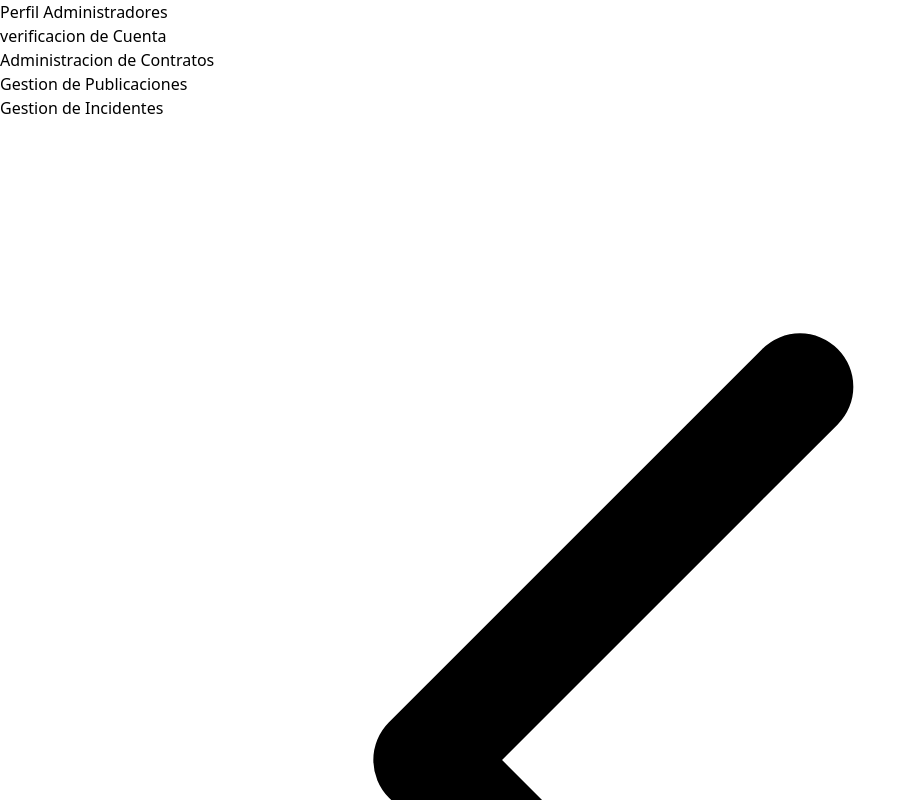
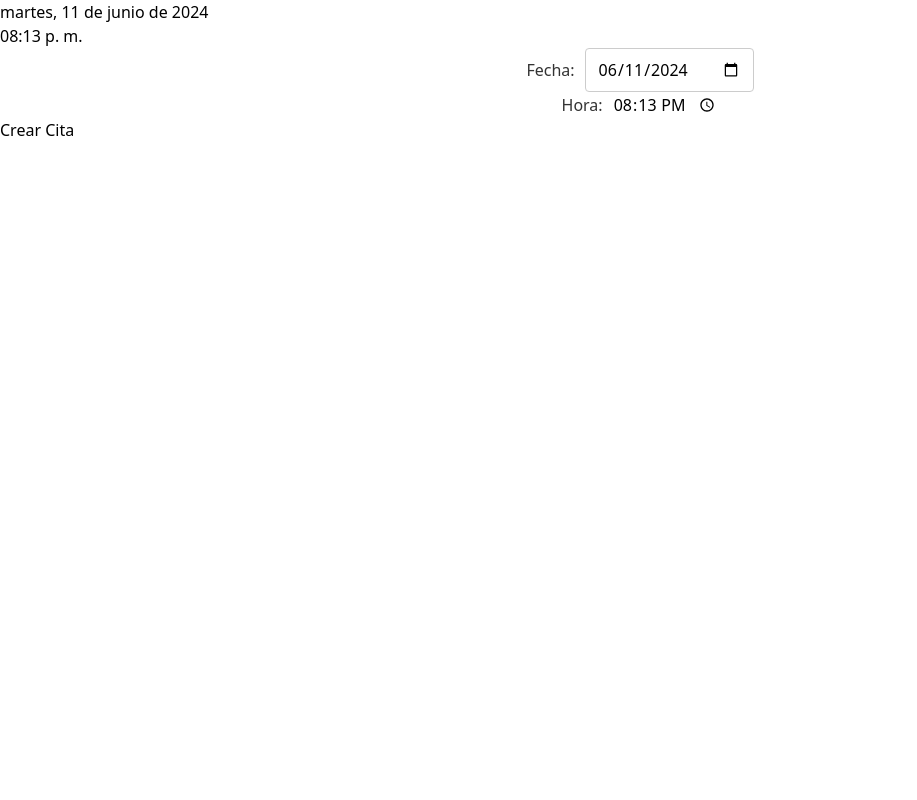
Before and after one commit to StivenDorado/UrbanPoint_2, a React (Vite) app: page / in a window 1280 px wide. Shown: the top 800 px of the page, without its empty margins (0-917 px from the left). Built offline with nearby package versions, Linux system fonts and the light colour scheme.

Commit message:
primer comit

```diff
--- /dev/null
+++ b/src/App.css
@@ -0,0 +1,119 @@
+*{
+  justify-content: center;
+}
+.clock-container {
+  display: flex;
+  flex-direction: column;
+  align-items: center;
+  justify-content: center;
+  background-color: #f5f5f5;
+  border-radius: 8px;
+  box-shadow: 0 2px 4px rgba(0, 0, 0, 0.1);
+  padding: 20px;
+}
+
+.clock-face {
+  position: relative;
+  width: 200px;
+  height: 200px;
+  border: 2px solid #333;
+  border-radius: 50%;
+  margin-bottom: 20px;
+}
+
+.hour-hand, .minute-hand, .second-hand {
+  position: absolute;
+  background-color: #333;
+  border-radius: 4px;
+  transform-origin: bottom center;
+}
+
+.hour-hand {
+  width: 8px;
+  height: 60px;
+  top: 50px;
+  left: 96px;
+}
+
+.minute-hand {
+  width: 6px;
+  height: 80px;
+  top: 30px;
+  left: 97px;
+}
+
+.second-hand {
+  width: 4px;
+  height: 90px;
+  top: 20px;
+  left: 98px;
+  background-color: #f44336;
+}
+
+.clock-center {
+  position: absolute;
+  width: 10px;
+  height: 10px;
+  background-color: #333;
+  border-radius: 50%;
+  top: 95px;
+  left: 95px;
+}
+
+.calendar-container {
+  display: flex;
+  flex-direction: column;
+  align-items: center;
+  margin-bottom: 20px;
+}
+
+.calendar-header {
+  display: flex;
+  flex-direction: column;
+  align-items: center;
+  background-color: #333;
+  color: #fff;
+  border-radius: 4px;
+  padding: 10px;
+  margin-bottom: 10px;
+}
+
+.month-year {
+  font-size: 18px;
+  font-weight: bold;
+}
+
+.weekday {
+  font-size: 14px;
+}
+
+.calendar-body {
+  display: flex;
+  justify-content: center;
+  align-items: center;
+  width: 100px;
+  height: 100px;
+  background-color: #fff;
+  border: 1px solid #ccc;
+  border-radius: 4px;
+  font-size: 24px;
+  font-weight: bold;
+}
+
+.input-container {
+  display: flex;
+  align-items: center;
+}
+
+.input-label {
+  font-size: 16px;
+  color: #333;
+  margin-right: 10px;
+}
+
+.date-input {
+  padding: 8px 12px;
+  font-size: 16px;
+  border: 1px solid #ccc;
+  border-radius: 4px;
+}
--- a/src/App.jsx
+++ b/src/App.jsx
@@ -1,29 +1,16 @@
-import { BrowserRouter as Router, Route, Routes, Form } from "react-router-dom";
-import BarraLateral from "./components/BarraLateral";
-import VerificacionCuenta from "./pages/VerificacionCuenta";
-import PerfilAdmins from "./pages/PerfilAdmins";
-import Contratos from "./pages/Contratos";
-import Publicaciones from "./pages/Publicaciones";
-import Incidentes from "./pages/Incidentes";
+import { useState } from 'react'
+import './App.css'
+import Clock from "./components/Clock"
 
-
-const App = () => {
-    return(
-        <Router>
-            <div className="flex">
-            <BarraLateral />
-            <div className="ml-64 p-4 w-full">
-            <Routes>
-                <Route path="/" element={<PerfilAdmins />}/>
-                <Route path="/verificacionCuenta" element={<VerificacionCuenta />}/>
-                <Route path="/Contratos" element={<Contratos />}/>
-                <Route path="/Publicaciones" element={<Publicaciones />}/>
-                <Route path="/Incidentes" element={<Incidentes />}/>
-            </Routes>
-            </div>
-            </div>
-        </Router>
-    )
+function App() {
+  const [count, setCount] = useState(0)
+    return (
+      <div>
+        <main>
+          <Clock />
+        </main>
+      </div>
+    );
 }
 
-export default App;
+export default App
--- /dev/null
+++ b/src/components/Clock.jsx
@@ -0,0 +1,113 @@
+import React, { useState, useEffect } from 'react';
+
+const Clock = () => {
+  // Declaramos los estados del componente
+  const [date, setDate] = useState(new Date());
+  const [customDate, setCustomDate] = useState(new Date());
+  const [customTime, setCustomTime] = useState(new Date());
+  const [appointment, setAppointment] = useState('');
+
+  // Usamos el hook useEffect para actualizar la fecha cada segundo
+  useEffect(() => {
+    const interval = setInterval(() => {
+      setDate(new Date());
+    }, 1000);
+
+    // Limpiamos el intervalo cuando el componente se desmonte
+    return () => clearInterval(interval);
+  }, []);
+
+  // Manejamos el cambio de la fecha
+  const handleDateChange = (event) => {
+    // Creamos una nueva fecha a partir del valor del input
+    const selectedDate = new Date(event.target.value);
+    // Creamos una nueva fecha sin la hora y minutos
+    const newCustomDate = new Date(selectedDate.getFullYear(), selectedDate.getMonth(), selectedDate.getDate());
+    // Creamos una nueva fecha con el día siguiente
+    const nextDay = new Date(newCustomDate.getTime() + 24 * 60 * 60 * 1000);
+    // Actualizamos los estados de la fecha y hora personalizadas
+    setCustomDate(nextDay);
+    setCustomTime(nextDay);
+    // Actualizamos la cita
+    updateAppointment(nextDay);
+  };
+
+  // Manejamos el cambio de la hora
+  const handleTimeChange = (event) => {
+    // Extraemos las horas y minutos del valor del input
+    const [hours, minutes] = event.target.value.split(':');
+    // Creamos una nueva fecha con la fecha personalizada
+    const newTime = new Date(customDate);
+    // Establecemos las nuevas horas y minutos en la fecha
+    newTime.setHours(parseInt(hours));
+    newTime.setMinutes(parseInt(minutes));
+    // Actualizamos el estado de la hora personalizada
+    setCustomTime(newTime);
+    // Actualizamos la cita
+    updateAppointment(newTime);
+  };
+
+  // Manejamos la creación de la cita
+  const handleAppointmentCreate = () => {
+    // Actualizamos la cita con la hora personalizada
+    updateAppointment(customTime);
+  };
+
+  // Actualizamos la información de la cita
+  const updateAppointment = (date) => {
+    // Formateamos la fecha y hora para mostrarlas en español
+    const formattedDate = `${date.toLocaleDateString('es-ES', { weekday: 'long', year: 'numeric', month: 'long', day: 'numeric' })}`;
+    const formattedTime = `${date.toLocaleTimeString('es-ES', { hour: '2-digit', minute: '2-digit', hour12: true })}`;
+    // Actualizamos el estado de la cita
+    setAppointment(`Cita programada para el ${formattedDate} a las ${formattedTime}`);
+  };
+
+  // Renderizamos el componente
+  return (
+    <div className="flex flex-col items-center justify-center bg-gray-900 text-white h-screen">
+      <div className="flex flex-col items-center justify-center bg-gray-800 rounded-lg shadow-md p-6 w-1/2">
+        <div className="flex flex-row items-center justify-between w-full">
+          <div className="date font-bold text-2xl">
+            {customDate.toLocaleDateString('es-ES', { weekday: 'long', year: 'numeric', month: 'long', day: 'numeric' })}
+          </div>
+          <div className="time font-bold text-4xl text-blue-500">
+            {customTime.toLocaleTimeString('es-ES', { hour: '2-digit', minute: '2-digit', hour12: true })}
+          </div>
+        </div>
+        <div className="input-container flex items-center mt-6 w-full">
+          <label htmlFor="date-input" className="input-label font-medium mr-2 text-white">Fecha:</label>
+          <input
+            type="date"
+            id="date-input"
+            value={customDate.toISOString().substring(0, 10)} // Formato ISO-8601 (yyyy-mm-dd)
+            onChange={handleDateChange}
+            className="date-input px-2 py-1 rounded-md border border-gray-500 focus:outline-none focus:ring-2 focus:ring-blue-500 bg-gray-800 text-white w-full"
+          />
+        </div>
+        <div className="input-container flex items-center mt-2 w-full">
+          <label htmlFor="time-input" className="input-label font-medium mr-2 text-white">Hora:</label>
+          <input
+            type="time"
+            id="time-input"
+            value={customTime.toLocaleTimeString('es-ES', { hour: '2-digit', minute: '2-digit' })}
+            onChange={handleTimeChange}
+            className="time-input px-2 py-1 rounded-md border border-gray-500 focus:outline-none focus:ring-2 focus:ring-blue-500 bg-gray-800 text-white w-full"
+          />
+        </div>
+        <button
+          onClick={handleAppointmentCreate}
+          className="bg-blue-500 hover:bg-blue-700 text-white font-bold py-2 px-4 rounded mt-4"
+        >
+          Crear Cita
+        </button>
+        <div className="bg-gray-800 p-4 rounded-md shadow-md mt-4 w-full">
+          {appointment && (
+            <p>{appointment}</p>
+          )}
+        </div>
+      </div>
+    </div>
+  );
+};
+
+export default Clock;
```
